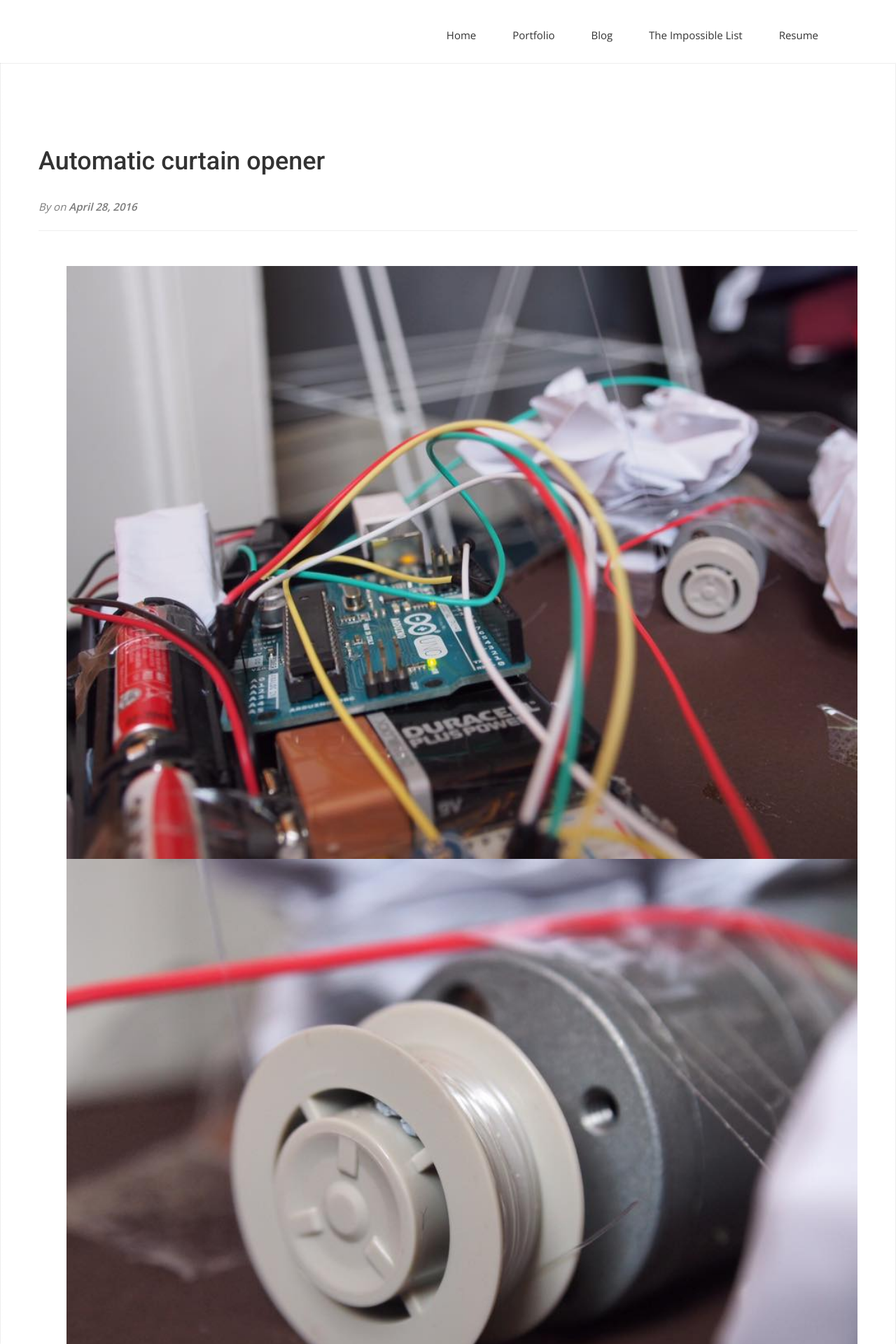
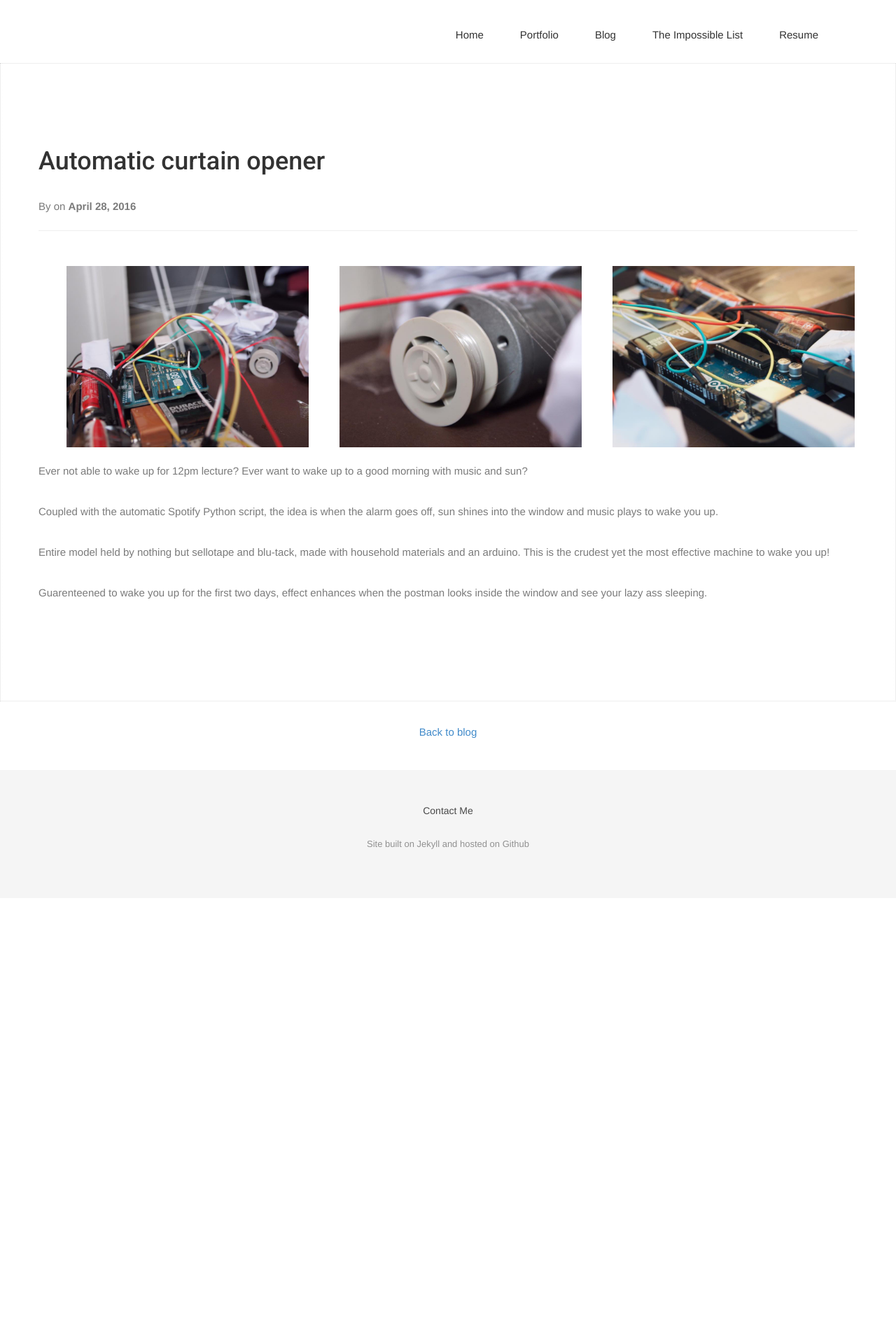
Before and after one commit to chwong1996/myhome, a Jekyll site: the page built from _portfolio/2016-04-28-automatic_curtain_opener.markdown, in a window 1280 px wide. Shown: the top 1920 px of the page at 70% size. Built offline with Jekyll 4.4.1, drawn with Linux system fonts in a browser that asks for light colours; nearby versions of some CDN libraries; some web fonts are replaced; after the commit the page ends 1283 px from its top, so only the background shows below that.

Commit message:
update of correction

```diff
--- a/_portfolio/2016-04-28-automatic_curtain_opener.markdown
+++ b/_portfolio/2016-04-28-automatic_curtain_opener.markdown
@@ -4,10 +4,10 @@ title: Automatic curtain opener
 description: Good way to wake yourself up
 img: /img/portfolio/curtain 1.jpg
 ---
-<div class="img_row">
-	<img class="col one" src="{{ site.baseurl }}/img/portfolio/curtain 1.jpg" alt="" title="curtain opener"/>
-	<img class="col one" src="{{ site.baseurl }}/img/portfolio/motor.jpg" alt="" title="curtain opener"/>
-	<img class="col one" src="{{ site.baseurl }}/img/portfolio/curtain 3.jpg" alt="" title="curtain opener"/>
+<div class="intro">
+	<img class="block img" src="{{ site.baseurl }}/img/portfolio/curtain 1.jpg" alt="" title="curtain opener"/>
+	<img class="block img" src="{{ site.baseurl }}/img/portfolio/motor.jpg" alt="" title="curtain opener"/>
+	<img class="block.img" src="{{ site.baseurl }}/img/portfolio/curtain 3.jpg" alt="" title="curtain opener"/>
 </div>
 
 Ever not able to wake up for 12pm lecture? Ever want to wake up to a good morning with music and sun?
--- a/css/airspace.css
+++ b/css/airspace.css
@@ -13,6 +13,12 @@
 /*--
 	Common Css
 --*/
+/* portfolio tinkering */
+$img_spacing: 5px;
+$img_height: 275px;
+$caption_font_size: 12px;
+$caption_color: #aaa;
+
 body {
   font-family: 'Open Sans', sans-serif;
   -webkit-font-smoothing: antialiased;
@@ -151,7 +157,7 @@ font header .navbar-default .navbar-nav li a:hover {
 }
 #intro .block img {
   padding-left: 40px;
-  width: 100%;
+  width: 33%;
 }
 #intro .section-title {
   margin-bottom: 0px;
@@ -535,6 +541,39 @@ font header .navbar-default .navbar-nav li a:hover {
 #portfolio-work .block .mix {
   display: none;
 }
+#portfolio-work .img_row{
+height: $img_height;
+width: 100%;
+overflow: hidden;
+box-sizing:border-box;
+padding: $img_spacing;
+}
+#portfolio-work .col{
+height: 100%;
+float: left;
+object-fit: cover;
+box-sizing:border-box;
+padding: $img_spacing;
+}
+#portfolio-work .right{
+float: right;
+}
+#portfolio-work .one {
+width:33.33%;
+}
+#portfolio-work .two {
+width: 66.66%;
+}
+.three{
+width: 100%;
+}
+.caption{
+height: 100%;
+color: $caption_color;
+text-align: center;
+vertical-align: middle;
+font-size: $caption_font_size;
+}
 /*--
 	wrapper-work Start
 --*/
--- a/css/style.css
+++ b/css/style.css
@@ -3,6 +3,11 @@
  * To find the original style.css that ships with Airspace, read airspace.css
  *
  */
+/* portfolio tinkering */
+$img_spacing: 5px;
+$img_height: 275px;
+$caption_font_size: 12px;
+$caption_color: #aaa;
 
  .italic {
    font-style: italic;
@@ -32,3 +37,37 @@
 .post-area a:hover {
   color: #0D0017;
 }
+.img_row{
+height: $img_height;
+width: 100%;
+overflow: hidden;
+box-sizing:border-box;
+padding: $img_spacing;
+}
+.col{
+width: 100%;
+height: 100%;
+float: left;
+object-fit: cover;
+box-sizing:border-box;
+padding: $img_spacing;
+}
+.right{
+float: right;
+}
+.one {
+width:33.33%;
+}
+.two {
+width: 66.66%;
+}
+.three{
+width: 100%;
+}
+.caption{
+height: 100%;
+color: $caption_color;
+text-align: center;
+vertical-align: middle;
+font-size: $caption_font_size;
+}
--- a/work.html
+++ b/work.html
@@ -26,7 +26,7 @@ permalink: /work/
               <div class="portfolio-contant">
                 <ul id="portfolio-contant-active">
                     <li class="mix Branding">
-                      <a href="{{ site.baseurl }}/portfolio/automatic_curtain _opener.html">
+                      <a href="{{ site.baseurl }}/portfolio/automatic_curtain_opener.html">
                         <img src="{{ site.baseurl }}/img/portfolio/thumbnail-aco.jpg" alt="">
                         <div class="overly">
                           <div class="position-center">
@@ -37,7 +37,7 @@ permalink: /work/
                       </a>
                   </li>
                   <li class="mix Websites">
-                    <a href="#">
+                    <a href="{{ site.baseurl }}/portfolio/robotic_arm.html">
                       <img src="{{ site.baseurl }}/img/portfolio/robotic arm.jpg" alt="">
                       <div class="overly">
                         <div class="position-center">
```
Also changed, not shown: _portfolio/2017-05-10-robotic_arm.markdown (+8 -8 lines), css/font-awesome.min.css, css/ionicons.min.css.
